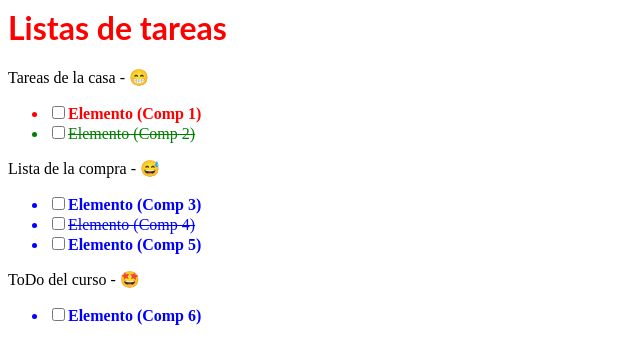
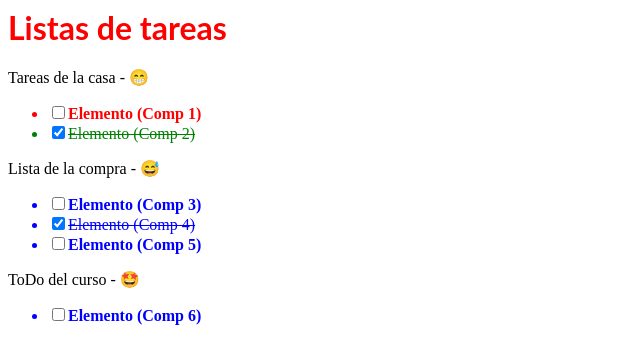
Before and after one commit to fran14arce/Ejercicio1-React, a React (Create React App) app: page / in a window 1280 px wide. Shown: the top 364 px of the page, without its empty margins (0-640 px from the left). Built offline with nearby package versions, Linux system fonts and the light colour scheme.

Commit message:
Lista funcional con los checkBox, revisar la propiedad state

```diff
--- a/src/components/ComponenteListaClase.jsx
+++ b/src/components/ComponenteListaClase.jsx
@@ -5,29 +5,35 @@ import './componente-lista.css';
 class ComponenteListaClase extends React.Component {
   constructor(props) {
     super(props);
-    this.done = props.done;
+    this.state = {
+      done: props.done,
+    };
     this.texto = props.texto;
     this.prioridad = props.prioridad;
-    this.setElementClass();
   }
 
   setElementClass() {
     this.claseLista = this.prioridad;
-    if (this.done) {
+    if (this.state.done) {
       this.claseLista += ' el-done';
     } else {
       this.claseLista += ' el-undone';
     }
   }
 
-  setTaskStatus() {
-    this.done = !this.done;
+  changeStatus() {
+    this.setState({done: !this.state.done});
   }
 
   render() {
+    this.setElementClass();
     return (
       <li className={this.claseLista}>
-        <input type="checkbox" onChange={this.setTaskStatus} />
+        <input
+          type="checkbox"
+          defaultChecked={this.state.done}
+          onChange={this.changeStatus.bind(this)}
+        />
         {this.texto}
       </li>
     );
```
